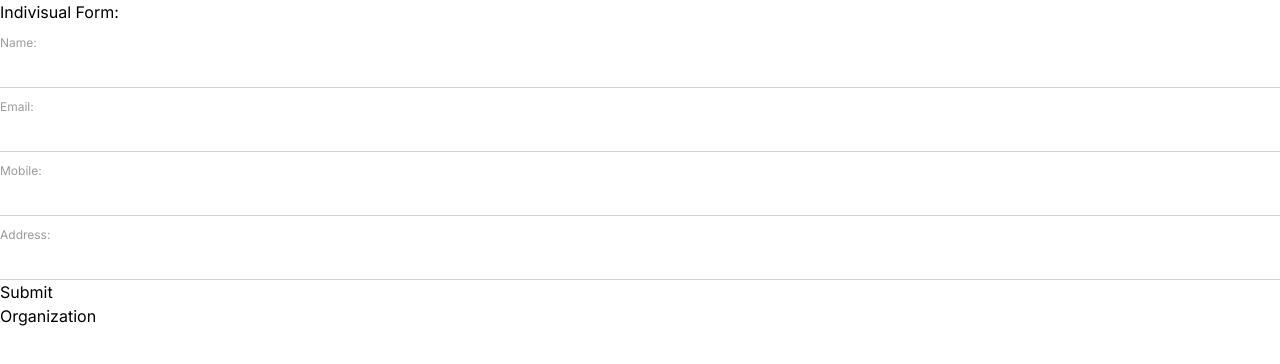
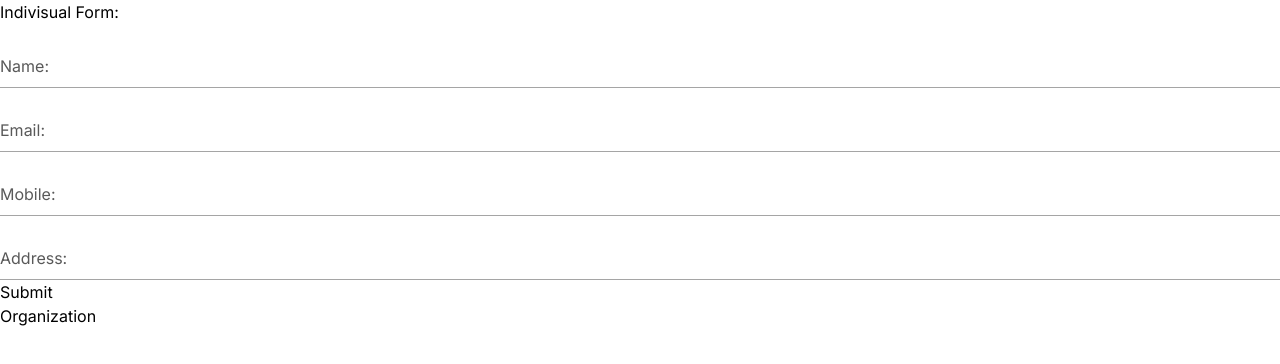
Before and after one commit to RuqayaAbdulhaq/Survey, a Next.js app: page /registration/indivisual in a window 1280 px wide. Shown: the top 364 px of the page. Built offline with nearby package versions, Linux system fonts and the light colour scheme.

Commit message:
added color scheme to text component

```diff
--- a/components/UI/Input/InputText.js
+++ b/components/UI/Input/InputText.js
@@ -18,12 +18,12 @@ export default function InputText(props) {
             font-family: inherit;
             width: 100%;
             border: 0;
-            border-bottom: 1px solid #d2d2d2;
+            border-bottom: 1px solid #a5a5a5;
             outline: 0;
             font-size: 16px;
-            color: #212121;
+            color: #595959;
             padding: 7px 0;
-            background: transparent;
+
             transition: border-color 0.2s;
           }
 
@@ -44,25 +44,29 @@ export default function InputText(props) {
             display: block;
             transition: 0.2s;
             font-size: 12px;
-            color: #9b9b9b;
+            color: #595959;
           }
 
           .form__field:focus ~ .form__label {
-            color: #009788;
+            color: #2b2d48;
           }
 
           .form__field:focus {
             padding-bottom: 6px;
-            border-bottom: 2px solid #009788;
+            border-bottom: 1px solid #2b2d48;
+            background: #f2f2f2;
           }
+
         `}
       </style>
-      <label className="form__label mb-10" htmlFor={props.name}>{props.label}: </label>
       <input
         className="form__field"
         type="text"
+        placeholder={props.label}
         name={props.name}
+        id={props.name}
       />
+      <label className="form__label" htmlFor={props.name}>{props.label}: </label>
     </div>
   );
 }
```
